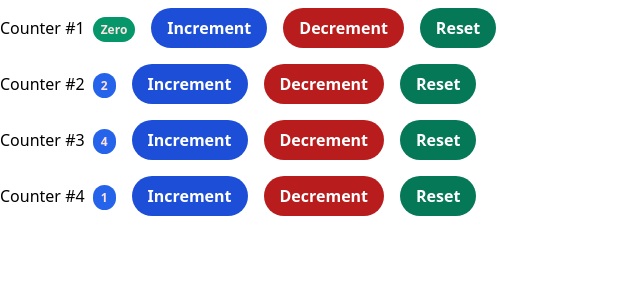
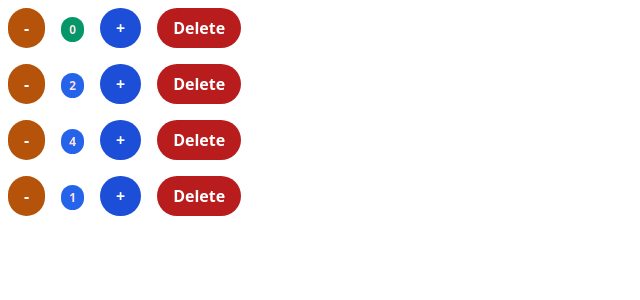
Before and after one commit to ismaelmiah/React-Basic, a React (Create React App) app: page / in a window 1280 px wide. Shown: the top 300 px of the page, without its empty margins (0-640 px from the left). Built offline with nearby package versions, Linux system fonts and the light colour scheme.

Commit message:
Change Design

```diff
--- a/src/components/counter.jsx
+++ b/src/components/counter.jsx
@@ -7,7 +7,7 @@ const Counter = (props) => {
 );
 
   var formatCount = () => {
-    if (count === 0) return "Zero";
+    if (count === 0) return "0";
     else {
       return count;
     }
@@ -41,7 +41,12 @@ const Counter = (props) => {
   return (
     <div>
       <div className="inline-flex items-center justify-center">
-        <p>{props.children}</p>
+        <button
+          className="m-2 g-blue-500 bg-yellow-700 text-white font-bold py-2 px-4 rounded-full"
+          onClick={() => handleDecrement()}
+        >
+          -
+        </button>
       <div className="counter m-2">
         <span className={cssClass}>{formatCount()}</span>
       </div>
@@ -50,19 +55,13 @@ const Counter = (props) => {
           className="m-2 border-0 outline-none g-blue-500 bg-blue-700 text-white font-bold py-2 px-4 rounded-full"
           onClick={() => handleIncrement()}
         >
-          Increment
+          +
         </button>
         <button
           className="m-2 g-blue-500 bg-red-700 text-white font-bold py-2 px-4 rounded-full"
-          onClick={() => handleDecrement()}
+          onClick={() => props.handleDelete()}
         >
-          Decrement
-        </button>
-        <button
-          className="m-2 g-blue-500 bg-green-700 text-white font-bold py-2 px-4 rounded-full"
-          onClick={() => hanldeReset()}
-        >
-          Reset
+          Delete
         </button>
       </div>
     </div>
--- a/src/components/counters.jsx
+++ b/src/components/counters.jsx
@@ -1,24 +1,30 @@
-import React, { useState } from 'react';
-import Counter from './counter';
+import React, { useState } from "react";
+import Counter from "./counter";
 
 const Counters = () => {
+  const [counters, setCounter] = useState([
+    { id: 1, value: 0 },
+    { id: 2, value: 2 },
+    { id: 3, value: 4 },
+    { id: 4, value: 1 },
+  ]);
 
-    const [counters, setCounter] = useState([
-        {id: 1, value: 0},
-        {id: 2, value: 2},
-        {id: 3, value: 4},
-        {id: 4, value: 1},
-    ])
+  const onDelete = (id) => {
+      let copyCounters = counters.filter(x => x.id !== id);
+        setCounter(copyCounters);
+  };
 
-    return (
-        <div>
-            {counters.map(item =>
-                <Counter key={item.id} value={item.value}>
-                    <h4>Counter #{item.id}</h4>
-                </Counter>
-            )}
-        </div>
-    )
-}
+  return (
+    <div>
+      {counters.map((item) => (
+        <Counter
+          key={item.id}
+          value={item.value}
+          handleDelete={() => onDelete(item.id)}
+        ></Counter>
+      ))}
+    </div>
+  );
+};
 
 export default Counters;
```
